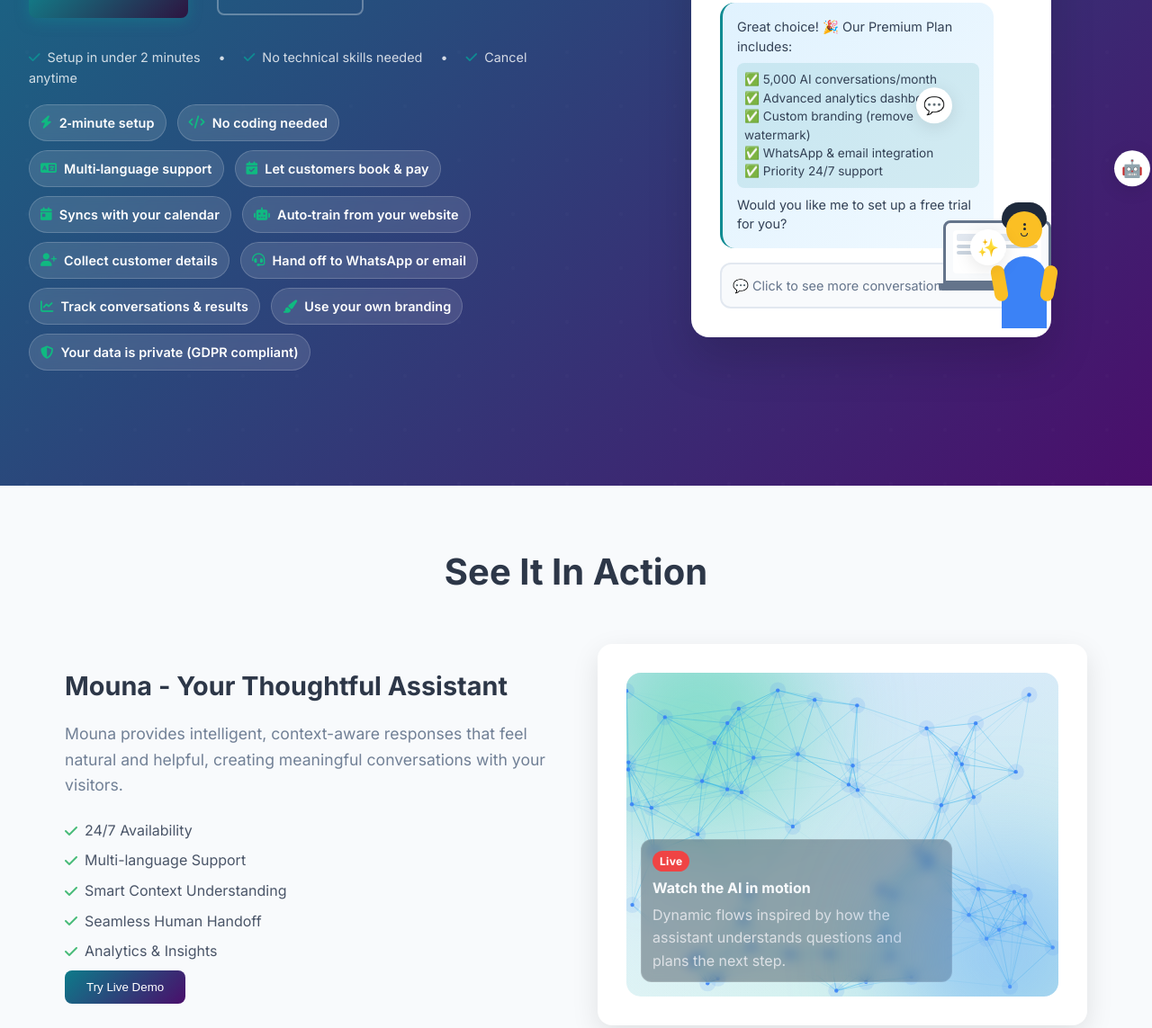
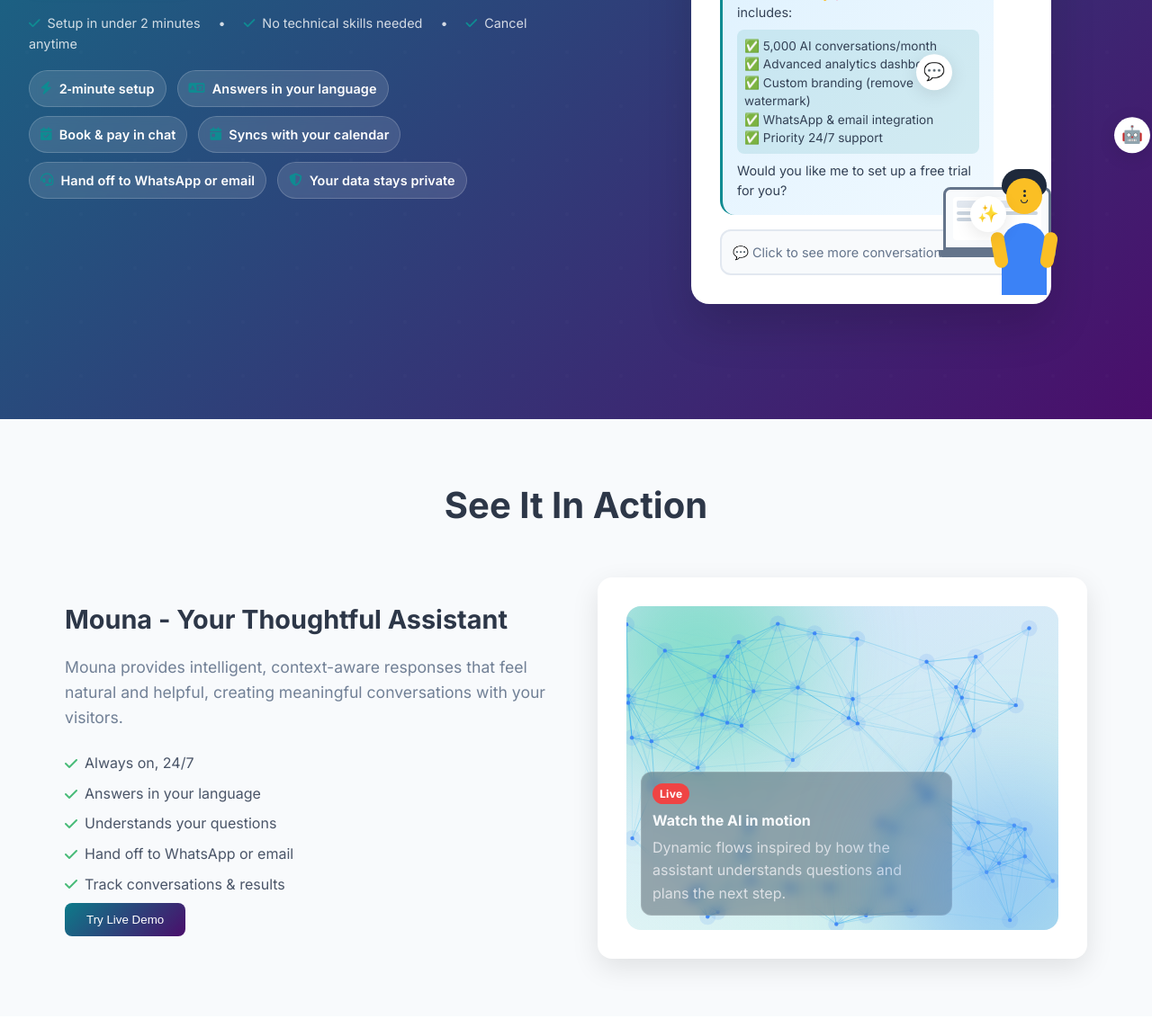
Before and after one commit to dheerajjj/Mouna-AI-chatbot, a website: page public/index.html in a window 1280 px wide. Shown: the part 673-1816 px from the top of the page at 90% size. Drawn offline with Linux system fonts and the light colour scheme.

Commit message:
Landing: simplify hero copy and features for non-technical visitors; reduce badges to clear benefits and align icon color.

```diff
--- a/public/index.html
+++ b/public/index.html
@@ -144,7 +144,7 @@
             backdrop-filter: blur(4px);
         }
         .feature-badges .badge i {
-            color: #10b981;
+            color: #0f8b92;
         }
         @media (max-width: 768px) {
             .feature-badges { max-width: 100%; }
@@ -868,8 +868,8 @@
     <section class="hero">
         <div class="hero-container">
             <div class="hero-content">
-                <h1>Transform Your Website with<br><span style="background: linear-gradient(135deg, #fbbf24, #f59e0b); -webkit-background-clip: text; -webkit-text-fill-color: transparent;">Intelligent AI Conversations</span></h1>
-                <p>Add a smart chatbot that understands your customers, answers questions naturally, and converts visitors into customers 24/7. No coding required.</p>
+                <h1>Launch an <span style="background: linear-gradient(135deg, #fbbf24, #f59e0b); -webkit-background-clip: text; -webkit-text-fill-color: transparent;">AI Assistant</span> in minutes</h1>
+                <p>Answers questions, books appointments, and collects leads — in any language. No coding needed.</p>
                 <div class="hero-buttons">
                     <a href="/get-started" class="btn-hero-primary">Start Free Trial</a>
                     <button onclick="startDemo()" style="background: transparent; color: white; border: 2px solid rgba(255,255,255,0.3); padding: 1rem 2rem; border-radius: 8px; margin-left: 1rem; cursor: pointer; font-weight: 600;">See Live Demo</button>
@@ -885,16 +885,11 @@
                 <!-- Feature badges row -->
                 <div class="feature-badges" aria-label="Key benefits">
                     <span class="badge"><i class="fas fa-bolt"></i> 2‑minute setup</span>
-                    <span class="badge"><i class="fas fa-code"></i> No coding needed</span>
-                    <span class="badge"><i class="fas fa-language"></i> Multi‑language support</span>
-                    <span class="badge"><i class="fas fa-calendar-check"></i> Let customers book & pay</span>
+                    <span class="badge"><i class="fas fa-language"></i> Answers in your language</span>
+                    <span class="badge"><i class="fas fa-calendar-check"></i> Book & pay in chat</span>
                     <span class="badge"><i class="fas fa-calendar-day"></i> Syncs with your calendar</span>
-                    <span class="badge"><i class="fas fa-robot"></i> Auto‑train from your website</span>
-                    <span class="badge"><i class="fas fa-user-plus"></i> Collect customer details</span>
                     <span class="badge"><i class="fas fa-headset"></i> Hand off to WhatsApp or email</span>
-                    <span class="badge"><i class="fas fa-chart-line"></i> Track conversations & results</span>
-                    <span class="badge"><i class="fas fa-paint-brush"></i> Use your own branding</span>
-                    <span class="badge" title="We protect customer data and follow privacy laws"><i class="fas fa-shield-alt"></i> Your data is private (GDPR compliant)</span>
+                    <span class="badge"><i class="fas fa-shield-alt"></i> Your data stays private</span>
                 </div>
             </div>
             <div class="hero-visual">
@@ -999,11 +994,11 @@
                     <h3>Mouna - Your Thoughtful Assistant</h3>
                     <p>Mouna provides intelligent, context-aware responses that feel natural and helpful, creating meaningful conversations with your visitors.</p>
                     <ul class="features-list">
-                        <li><i class="fas fa-check"></i> 24/7 Availability</li>
-                        <li><i class="fas fa-check"></i> Multi-language Support</li>
-                        <li><i class="fas fa-check"></i> Smart Context Understanding</li>
-                        <li><i class="fas fa-check"></i> Seamless Human Handoff</li>
-                        <li><i class="fas fa-check"></i> Analytics & Insights</li>
+                        <li><i class="fas fa-check"></i> Always on, 24/7</li>
+                        <li><i class="fas fa-check"></i> Answers in your language</li>
+                        <li><i class="fas fa-check"></i> Understands your questions</li>
+                        <li><i class="fas fa-check"></i> Hand off to WhatsApp or email</li>
+                        <li><i class="fas fa-check"></i> Track conversations & results</li>
                     </ul>
                     <button class="btn btn-primary" onclick="startDemo()">Try Live Demo</button>
                 </div>
```
